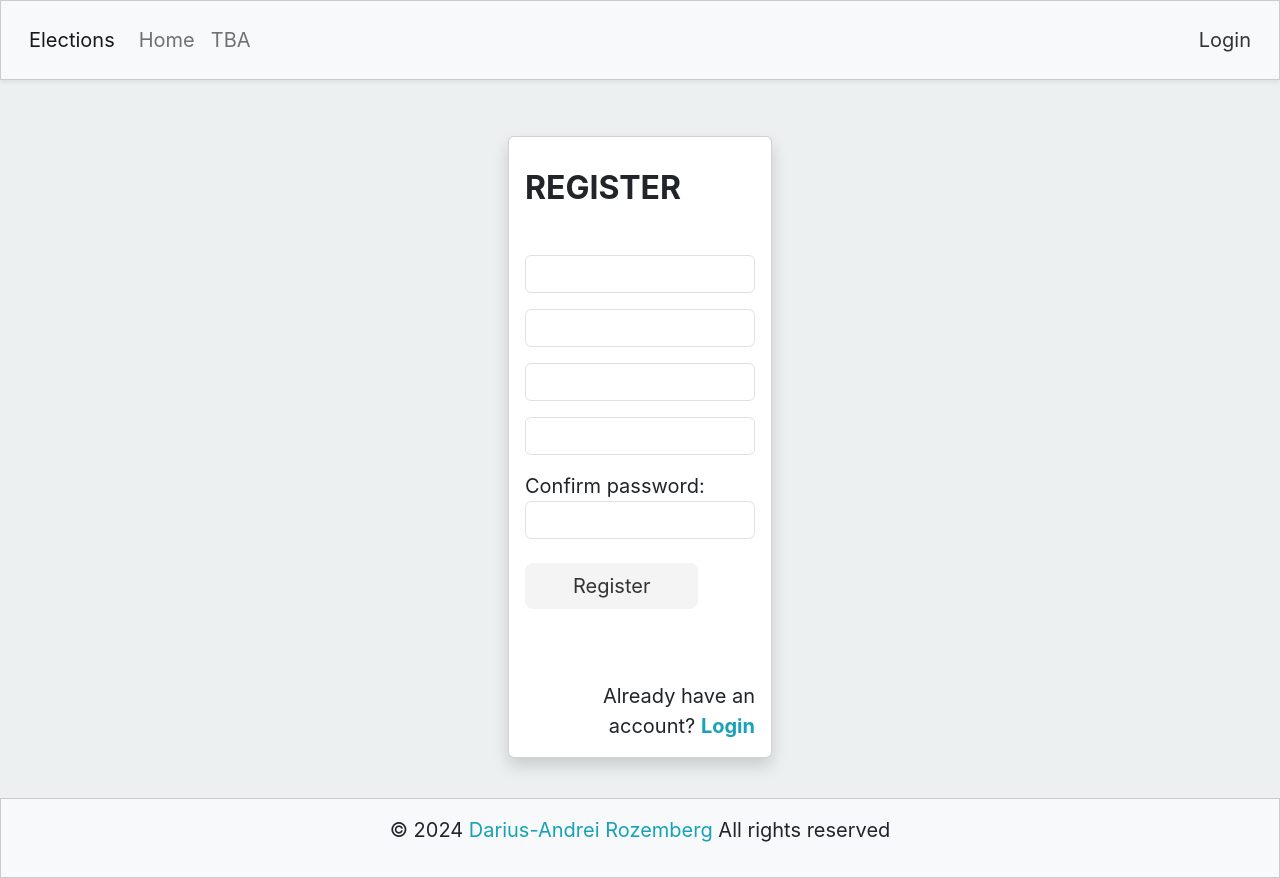
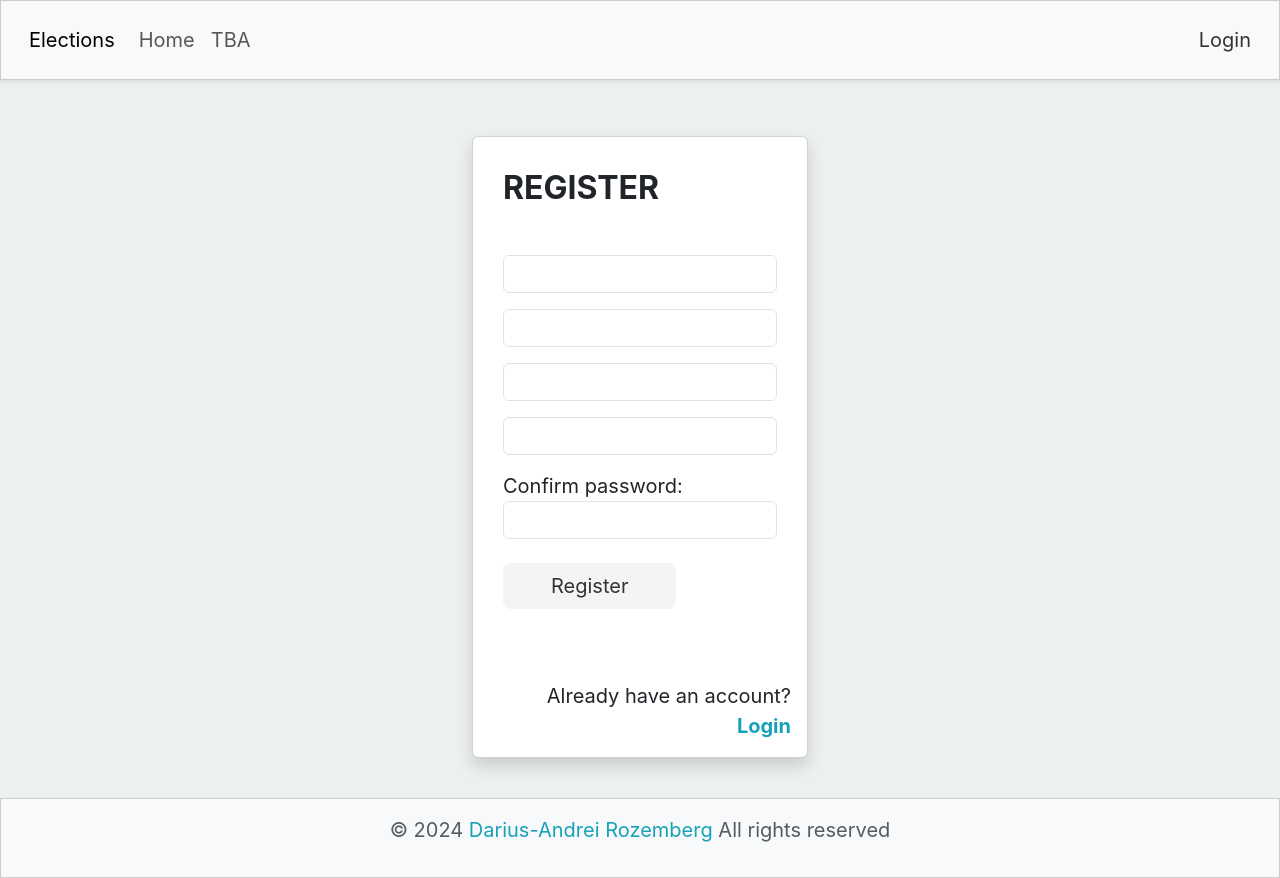
Before and after one commit to xdaruis/elections, a React (Create React App) app in the folder frontend/: page /register in a window 1280 px wide. Built offline with nearby package versions, Linux system fonts and the light colour scheme.

Commit message:
🍱 Change to bootstrap5 cdn

```diff
--- a/frontend/public/index.html
+++ b/frontend/public/index.html
@@ -6,14 +6,16 @@
     <meta name="viewport" content="width=device-width, initial-scale=1" />
     <meta name="theme-color" content="#000000" />
     <link
-      href="https://cdn.jsdelivr.net/npm/bootstrap@5.0.2/dist/css/bootstrap.min.css"
+      href="https://cdn.jsdelivr.net/npm/bootstrap@5.3.3/dist/css/bootstrap.min.css"
       rel="stylesheet"
-      integrity="sha384-EVSTQN3/azprG1Anm3QDgpJLIm9Nao0Yz1ztcQTwFspd3yD65VohhpuuCOmLASjC"
+      integrity="sha384-QWTKZyjpPEjISv5WaRU9OFeRpok6YctnYmDr5pNlyT2bRjXh0JMhjY6hW+ALEwIH"
       crossorigin="anonymous"
     >
     <link
       rel="stylesheet"
-      href="https://cdn.jsdelivr.net/npm/bootstrap-icons@1.7.2/font/bootstrap-icons.css"
+      href="https://cdn.jsdelivr.net/npm/bootstrap-icons@1.11.1/font/bootstrap-icons.css"
+      integrity="sha384-4LISF5TTJX/fLmGSxO53rV4miRxdg84mZsxmO8Rx5jGtp/LbrixFETvWa5a6sESd"
+      crossorigin="anonymous"
     >
     <title>Elections</title>
   </head>
@@ -21,8 +23,8 @@
     <noscript>You need to enable JavaScript to run this app.</noscript>
     <div id="root"></div>
     <script
-      src="https://cdn.jsdelivr.net/npm/bootstrap@5.0.2/dist/js/bootstrap.bundle.min.js"
-      integrity="sha384-MrcW6ZMFYlzcLA8Nl+NtUVF0sA7MsXsP1UyJoMp4YLEuNSfAP+JcXn/tWtIaxVXM"
+      src="https://cdn.jsdelivr.net/npm/bootstrap@5.3.3/dist/js/bootstrap.bundle.min.js"
+      integrity="sha384-YvpcrYf0tY3lHB60NNkmXc5s9fDVZLESaAA55NDzOxhy9GkcIdslK1eN7N6jIeHz"
       crossorigin="anonymous">
     </script>
   </body>
--- a/frontend/src/components/layouts/Footer/index.jsx
+++ b/frontend/src/components/layouts/Footer/index.jsx
@@ -1,16 +1,19 @@
 import React from 'react';
-import { Container } from 'react-bootstrap';
+import { Link } from 'react-router-dom';
 
 function Footer() {
   return (
     <footer className="footer bg-light text-dark text-center py-3">
-      <Container>
-        <p>
-          &copy; 2024{' '}
-          <a href="https://github.com/xdaruis/">Darius-Andrei Rozemberg</a> All
-          rights reserved
+      <div className="container">
+        <p className="text-muted">
+          &copy; 2024
+          <Link to="https://github.com/xdaruis/">
+            {' '}
+            Darius-Andrei Rozemberg{' '}
+          </Link>
+          All rights reserved
         </p>
-      </Container>
+      </div>
     </footer>
   );
 }
--- a/frontend/src/index.jsx
+++ b/frontend/src/index.jsx
@@ -1,4 +1,3 @@
-import 'bootstrap/dist/css/bootstrap.min.css';
 import React from 'react';
 import ReactDOM from 'react-dom/client';
 import { Provider } from 'react-redux';
--- a/frontend/src/pages/Login/index.jsx
+++ b/frontend/src/pages/Login/index.jsx
@@ -95,9 +95,9 @@ function Login() {
               Login
             </button>
             <p className="small mt-3 pb-lg-2">
-              <a className="text-50" href="#!">
+              <Link className="text-50" to="#!">
                 Forgot password?
-              </a>
+              </Link>
             </p>
           </div>
         </div>
--- a/frontend/src/pages/Register/index.jsx
+++ b/frontend/src/pages/Register/index.jsx
@@ -44,7 +44,7 @@ function Register() {
   };
 
   return (
-    <CustomCard>
+    <CustomCard width={5}>
       <InfoText message={error} type={error} />
       <form onSubmit={submitForm}>
         <div className="mb-md-4 mt-md-3 pb-5">
```
Also changed, not shown: frontend/package.json (+3 -6 lines), 2 other files (tests, documents, lock files or other folders).
